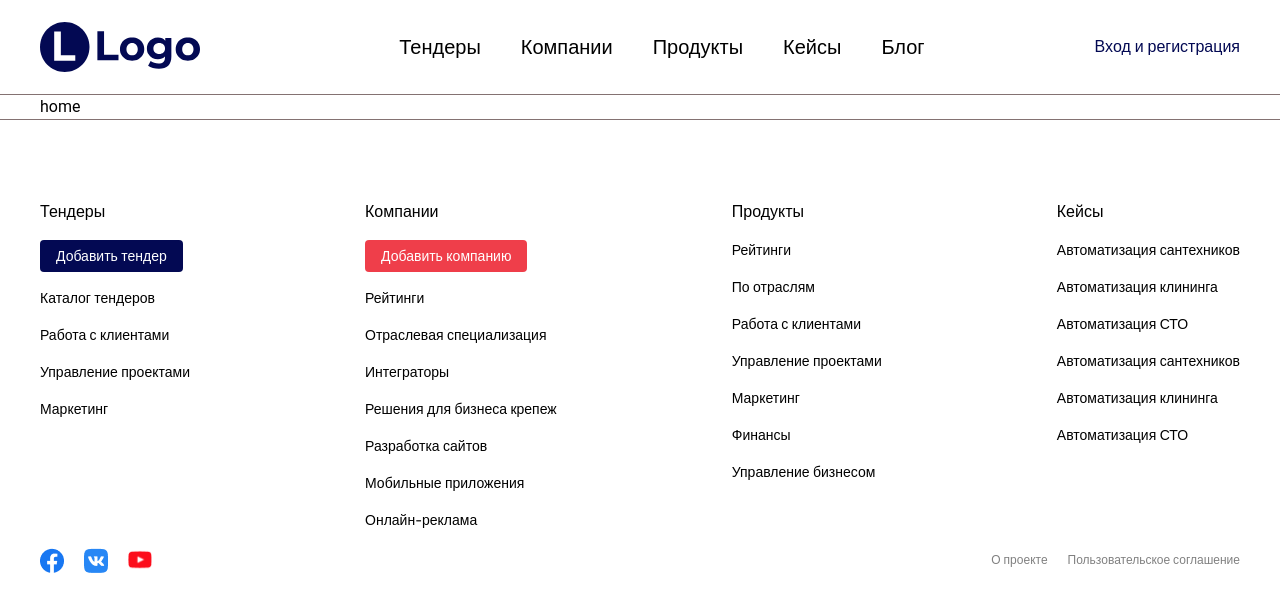
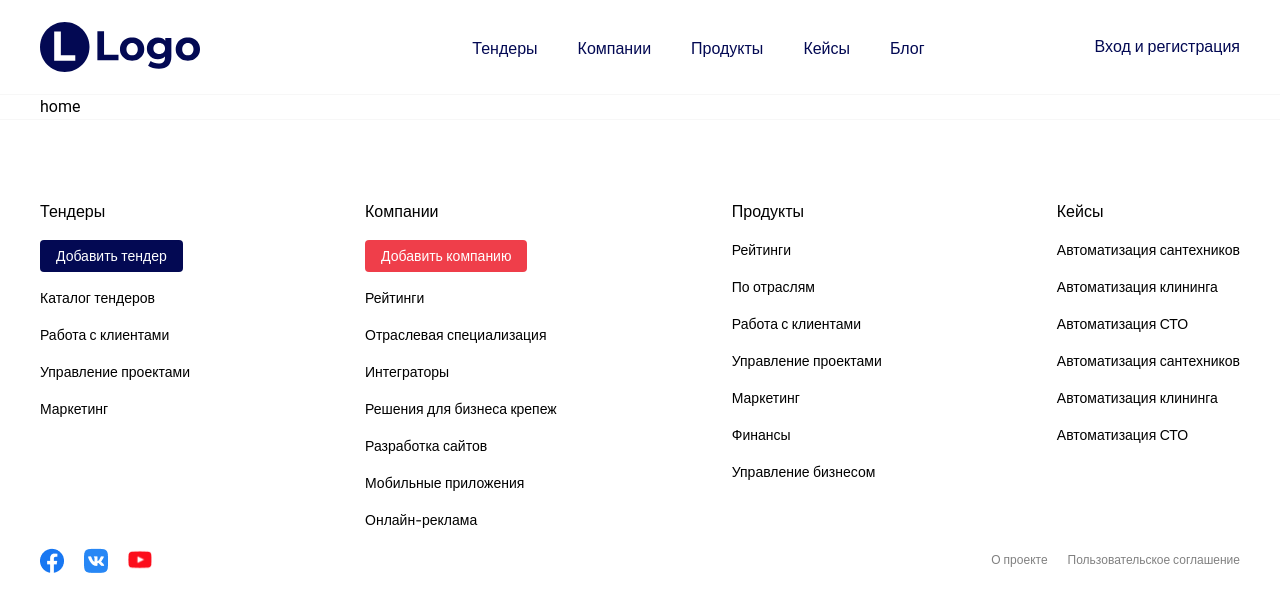
Before and after one commit to Faytelson/duotek-nuxt, a Nuxt app: page / in a window 1280 px wide. Shown: the top 612 px of the page. Built offline with nearby package versions, Linux system fonts and the light colour scheme.

Commit message:
header links edited

```diff
--- a/assets/scss/variables.scss
+++ b/assets/scss/variables.scss
@@ -3,8 +3,7 @@ $color-dark-grey: #333333;
 $color-grey: #808080;
 $color-light-grey: #B4B6CC;
 $color-extra-light-grey: #E5E5E5;
-// $color-ultra-light-grey: #F7F7F7;
-$color-ultra-light-grey: #847272;
+$color-ultra-light-grey: #F7F7F7;
 $color-black: #000000;
 $color-white: #ffffff;
 $color-red: #ef3e4a;
--- a/components/layout/Header.vue
+++ b/components/layout/Header.vue
@@ -10,11 +10,11 @@
         <div class="header__nav">
           <div class="header__menu menu">
             <ul class="menu__list">
-              <li class="menu__item"><NuxtLink to="/tenders">Тендеры</NuxtLink></li>
-              <li class="menu__item"><NuxtLink to="/companies">Компании</NuxtLink></li>
-              <li class="menu__item"><NuxtLink to="/products">Продукты</NuxtLink></li>
-              <li class="menu__item"><NuxtLink to="/cases">Кейсы</NuxtLink></li>
-              <li class="menu__item"><NuxtLink to="/blog">Блог</NuxtLink></li>
+              <li class="menu__item"><NuxtLink class="menu__link" to="/tenders">Тендеры</NuxtLink></li>
+              <li class="menu__item"><NuxtLink class="menu__link" to="/companies">Компании</NuxtLink></li>
+              <li class="menu__item"><NuxtLink class="menu__link" to="/products">Продукты</NuxtLink></li>
+              <li class="menu__item"><NuxtLink class="menu__link" to="/cases">Кейсы</NuxtLink></li>
+              <li class="menu__item"><NuxtLink class="menu__link" to="/blog">Блог</NuxtLink></li>
             </ul>
           </div>
           <div class="header__user-panel"><button class="menu__btn">Вход и регистрация</button></div>
```
Also changed, not shown: error.vue (+10 -0 lines).
